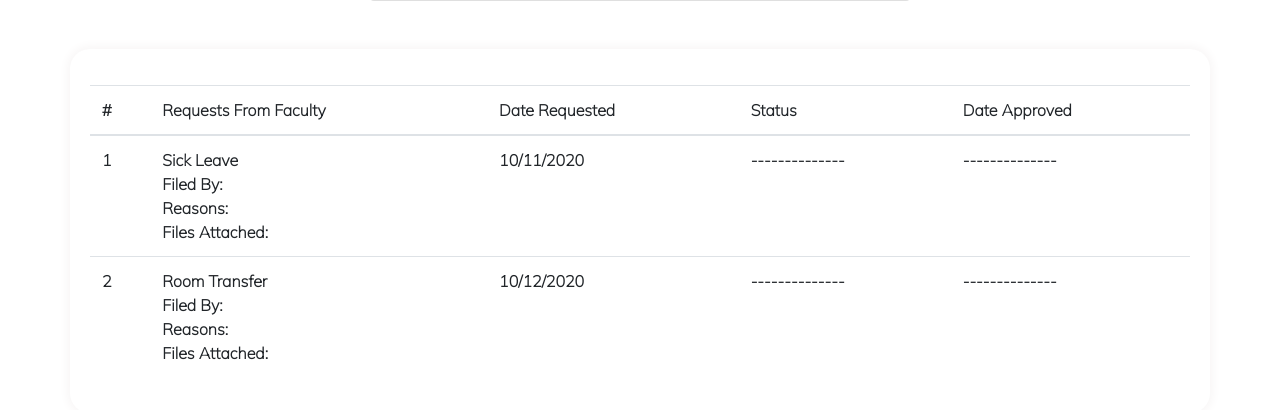
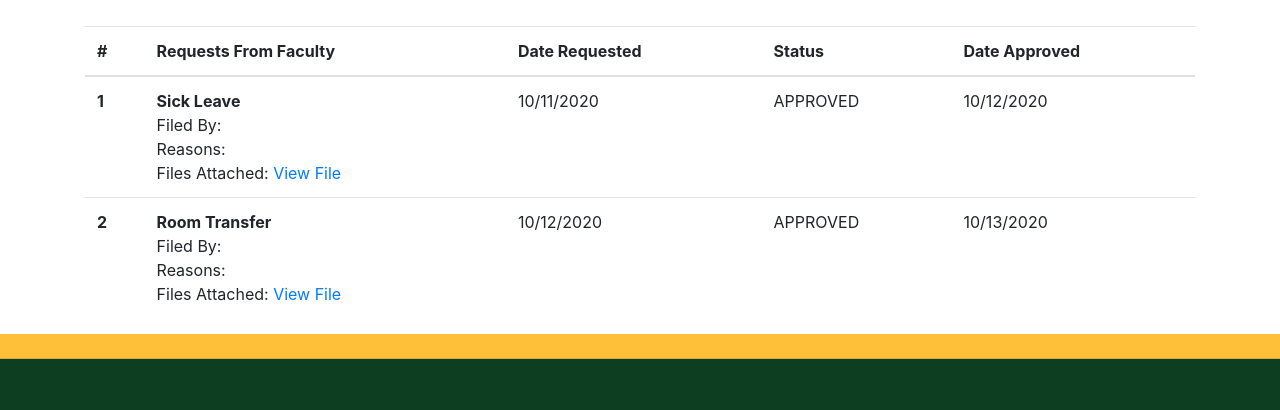
Before and after one commit to renzoromares/USJR-MIS, a Django app: template MIS_SYSTEM/templates/View Request - Outgoing.html in a window 1280 px wide. Shown: the part 506-916 px from the top of the page. Run offline with Django 3.2, Linux system fonts and the light colour scheme; the template is opened without the code that fills it, so the values that code supplies are empty; some libraries are stand-ins or nearby versions.

Commit message:
Updated code, ge tang2 ang styles sa sod. Added View File link in Files Attached

```diff
--- a/MIS_SYSTEM/templates/View Request - Outgoing.html
+++ b/MIS_SYSTEM/templates/View Request - Outgoing.html
@@ -1,9 +1,9 @@
-{%load static %}
 <!DOCTYPE html>
 <html>
 <head>
 <title>View Request - Outgoing</title>
-<link rel="stylesheet" href="{%static 'css/View Request - Outgoing.css' %}">
+<link rel="stylesheet" href="CSS files/View Request - Outgoing.css">
+<link rel="stylesheet" href="CSS files/Design.css">
 <link rel="stylesheet" href="https://stackpath.bootstrapcdn.com/bootstrap/4.5.0/css/bootstrap.min.css">
 <link rel = "stylesheet" href="https://stackpath.bootstrapcdn.com/font-awesome/4.7.0/css/font-awesome.min.css">
 <link href="https://fonts.googleapis.com/css2?family=EB+Garamond&display=swap" rel="stylesheet">
@@ -24,7 +24,7 @@
 <!----------------------------------------------------------------Navigation----------------------------------------------------------------------->
 <section id="nav-bar">
   <nav class="navbar navbar-expand-lg navbar-light">
-      <a class="navbar-brand" href="Dashboard.html"><img src="{%static 'images/logo.png'%} "></a>
+      <a class="navbar-brand" href="Dashboard.html"><img src="img/logo.png"></a>
       <button class="navbar-toggler" type="button" data-toggle="collapse" data-target="#navbarNavDropdown" aria-controls="navbarNavDropdown" aria-expanded="false" aria-label="Toggle navigation">
         <span class="navbar-toggler-icon"></span>
       </button>
@@ -83,23 +83,24 @@
     <div class = "col"></div>
 </div>
 
+<!----------------------------------------------------------------GRID------------------------------------------------------------------------------------------>
+<div class="container-fluid p-0"></div>
+<div class = "col1"></div>
 <!---------------------------------------------------------------HEADER-------------------------------------------------------------------------------------------->
-
 <div id="cover">
   <div class="jumbotron jumbotron-fluid">
-
     <div class="container">
         <p></p>
       <h1>VIEW REQUEST - OUTGOING</h1>
     </div>
   </div>
 </div>
-
+<!----------------------------------------------------------------FORM----------------------------------------------------------------------------------------->
 <center>
   <div class="card mb-5" style="max-width: 540px;">
       <div class="row no-gutters">
         <div class="col-md-4">
-          <img src="{%static 'images/id.png' %}" class="card-img" alt="5">
+          <img src="img/id.png" class="card-img" alt="5">
         </div>
         <div class="col-md-8">
           <div class="card-body">
@@ -131,145 +132,49 @@
       <tbody>
         <tr>
           <th scope="row">1</th>
-          <td><b>Sick Leave</b><br>Filed By:<br>Reasons:<br>Files Attached:</td>
+          <td><b>Sick Leave</b><br>Filed By:<br>Reasons:<br>Files Attached: <a href="path_to_file" download="proposed_file_name">View File</a></td>
           <td>10/11/2020</td>
-          <td>--------------</td>
-          <td>--------------</td>
+          <td>APPROVED</td>
+          <td>10/12/2020</td>
 
         </tr>
         <tr>
           <th scope="row">2</th>
-          <td><b>Room Transfer</b> <br>Filed By:<br>Reasons:<br>Files Attached:</td>
+          <td><b>Room Transfer</b> <br>Filed By:<br>Reasons:<br>Files Attached: <a href="path_to_file" download="proposed_file_name">View File</a></td>
           <td>10/12/2020</td>
-          <td>--------------</td>
-          <td>--------------</td>
+          <td>APPROVED</td>
+          <td>10/13/2020</td>
 
         </tr>
 
       </tbody>
     </table>
     </div>
-
-    <style>
-
-      .fortable
-      {
-        background-color:white;
-      margin-top: 15px;
-      margin-bottom: 35px;
-      padding:20px;
-      box-shadow: 0px 0px 10px 3px rgb(248, 246, 246);
-      width: 1500px;
-      border-radius: 20px;
-
-      font-family: 'Mulish', sans-serif;
-      font-size: medium;
-      font-weight: 600;
-      }
-      .card
-      {
-      font-family: 'Mulish', sans-serif;
-      font-size: medium;
-      font-weight: 600;
-
-      }
-
-    </style>
-
-
 <!-------------------------------------------------------------------------------FOOOTER---------------------------------------------------------------------->
- <div class="card-header"></div>
- <footer class="page-footer font-small pt-4">
-
-
-
-     <!-- Footer Text -->
+<div id="cardheader" class="card-header"></div>
+  <footer id="pagefooter" class="page-footer font-small pt-4">
     <div class="container-fluid text-center text-md-left">
-
-       <!-- Grid row -->
       <div class="row">
-
-         <!-- Grid column -->
         <div class="col-md-6 mt-md-0 mt-3">
-
-           <!-- Content -->
           <br>
-          <center><img src="{%static 'images/logomain.png' %}"></center>
+          <center><img src="img/logomain.png"></center>
           <p></p>
           <h5 class="text-uppercase font-weight-bold"><center>USJR MIS</center></h5>
-         <center>MIS-Based Document Resources<br> Management System</p>
-
-         </center><p>
+          <center>MIS-Based Document Resources<br> Management System</p></center><p>
         </div>
-         <!-- Grid column -->
-
         <hr class="clearfix w-100 d-md-none pb-3">
-
-         <!-- Grid column -->
           <div class="col-md-6 mb-md-0 mb-3">
-
-           <!-- Content -->
             <p></p>
             <br>
-           <i class="fa fa-home" aria-hidden="true"></i>
+            <i id="home" class="fa fa-home" aria-hidden="true"></i>
             Magallanes Street, 6000, Cebu City, Philippines <p></p>
-           <i class="fa fa-envelope-open" aria-hidden="true"></i>
+            <i id="envelope" class="fa fa-envelope-open" aria-hidden="true"></i>
             &nbsp; external@usjr.edu.ph <p></p>
-           <i class="fa fa-phone" aria-hidden="true"></i>
+            <i id="phone" class="fa fa-phone" aria-hidden="true"></i>
             &nbsp;(63-32) 253-7900
-           <hr>
-
           </div>
-         <!-- Grid column -->
-
       </div>
-       <!-- Grid row -->
-
     </div>
-     <!-- Footer Text -->
-
-
-
   </footer>
-   <!-- Footer -->
-
-
-   <style>
-       .card-header
-       {
-           background-color:#FEC039;
-           height: 10px;
-
-       }
-       .page-footer
-       {
-           background-color:#0D3E21;
-           color:rgb(240, 231, 231);
-           height: 300xp;
-           text-align: center;
-           font-size: 20px;
-       }
-       .fa-home
-       {
-           font-size: 50px;
-       }
-       .fa-envelope-open
-       {
-         font-size: 40px;
-       }
-       .fa-phone
-       {
-         font-size: 40px;
-       }
-      hr
-      {
-          width: 10px;
-          height: 5px;
-      }
-   </style>
-
-
-
-
 </body>
 </html>
```
Lines whose indentation alone changed are shown as unchanged.
